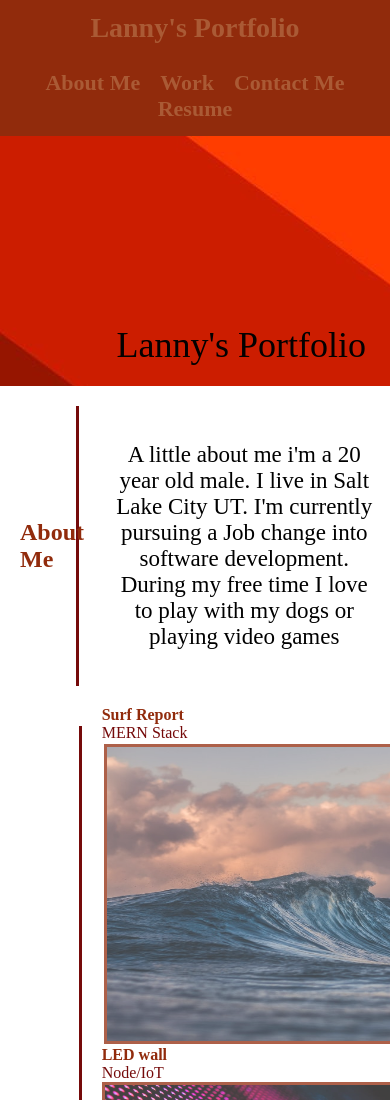
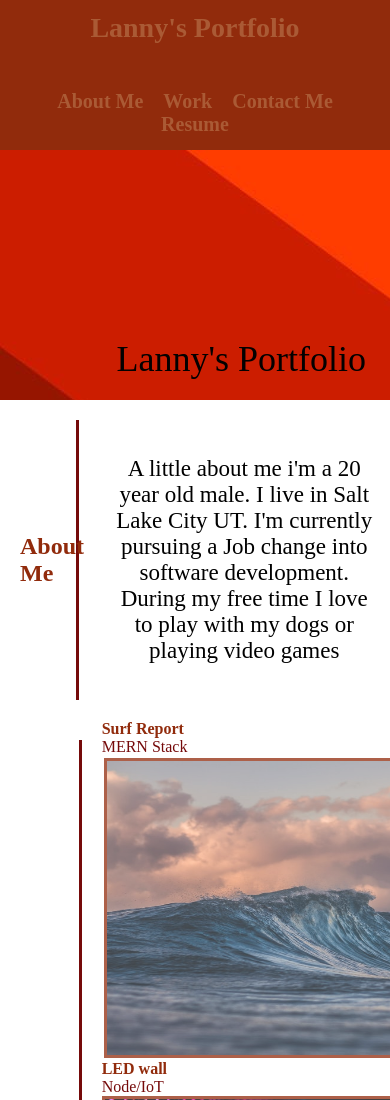
Before and after one commit to LannyLopez/Portfolio, a plain HTML site: page index.html in a window 390 px wide. Shown: the top 1100 px of the page. Drawn offline with Linux system fonts and the light colour scheme.

Commit message:
still working so far

```diff
--- a/assets/css/style.css
+++ b/assets/css/style.css
@@ -208,4 +208,13 @@ footer{
         width: 100%;
         text-align: center;
     }
+
+    header nav ul {
+        margin-top: 20px;
+        width: 100%;
+        justify-content: center;
+    }
+    header nav ul li a {
+        font-size: 20px
+    }
 }
```
